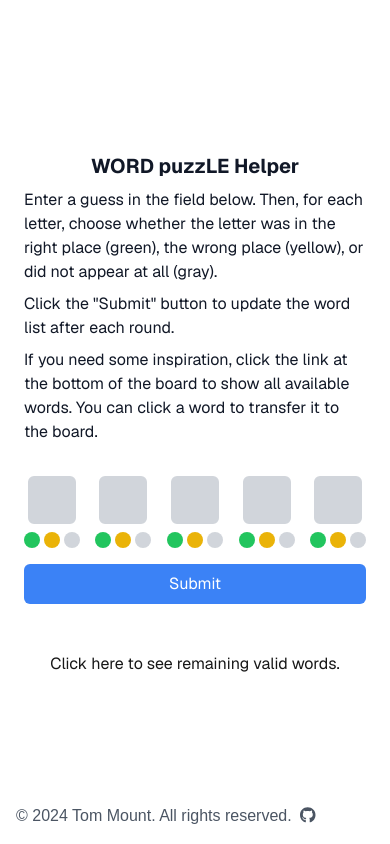
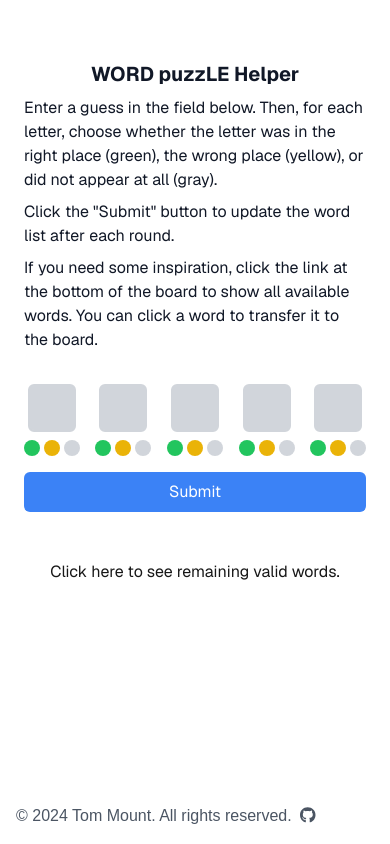
Before and after one commit to tmountjr/wordle-frontend, a Next.js app: page / in a window 390 px wide. Built offline with nearby package versions, Linux system fonts and the light colour scheme.

Commit message:
update some mobile styles

```diff
--- a/src/app/page.js
+++ b/src/app/page.js
@@ -6,7 +6,7 @@ export default function Home() {
   return (
     <>
       <div className="relative min-h-screen">
-        <div className="grid grid-rows-[20px_1fr_20px] items-center justify-items-center min-h-screen p-6 pb-10 gap-16 sm:p-10 font-[family-name:var(--font-geist-sans)]">
+        <div className="grid grid-rows-[20px_1fr_20px] sm:items-center justify-items-center min-h-screen p-6 pb-10 gap-4 sm:gap-16 sm:p-10 font-[family-name:var(--font-geist-sans)]">
           <main className="flex flex-col gap-8 row-start-2 items-center w-full sm:w-1/3">
             <Board />
           </main>
--- a/src/components/Board.js
+++ b/src/components/Board.js
@@ -130,7 +130,7 @@ export default function Board() {
       </div>
       {flyoutOpen && (
         <div className="fixed inset-0 bg-gray-800 bg-opacity-50 dark:bg-gray-900 dark:bg-opacity-75 z-50" onClick={() => setFlyoutOpen(false)}>
-          <div className="fixed right-0 top-0 h-full w-1/3 bg-white dark:bg-gray-800 shadow-lg p-4 overflow-y-auto" onClick={(e) => e.stopPropagation()}>
+          <div className="fixed right-0 top-0 h-full w-2/3 sm:w-1/3 bg-white dark:bg-gray-800 shadow-lg p-4 overflow-y-auto" onClick={(e) => e.stopPropagation()}>
             <button className="text-right text-gray-700 dark:text-gray-300" onClick={() => setFlyoutOpen(false)}>[Close]</button>
             <h2 className="text-xl font-bold text-gray-900 dark:text-gray-100">Remaining Valid Words</h2>
             <h3 className="text-sm text-gray-900 dark:text-gray-100 mb-4"><em>Click a word to send it to the current guess.</em></h3>
```
